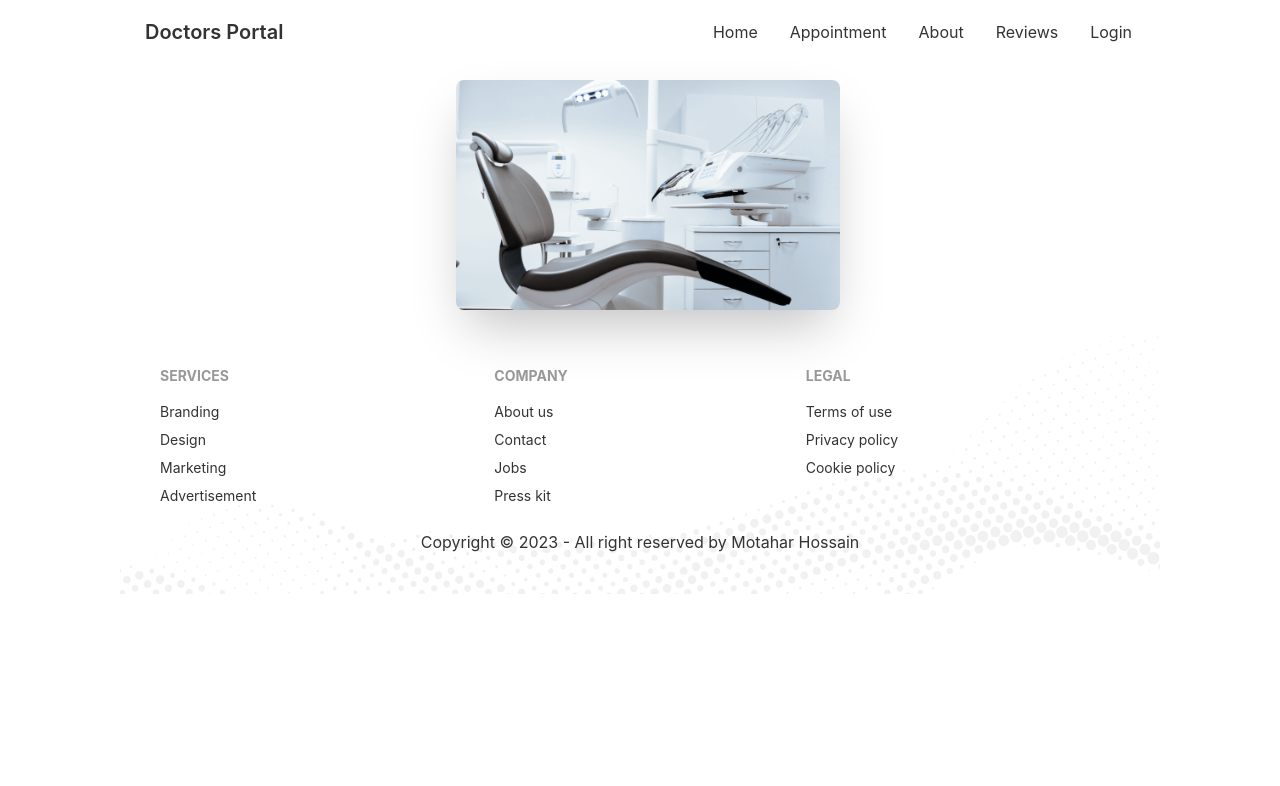
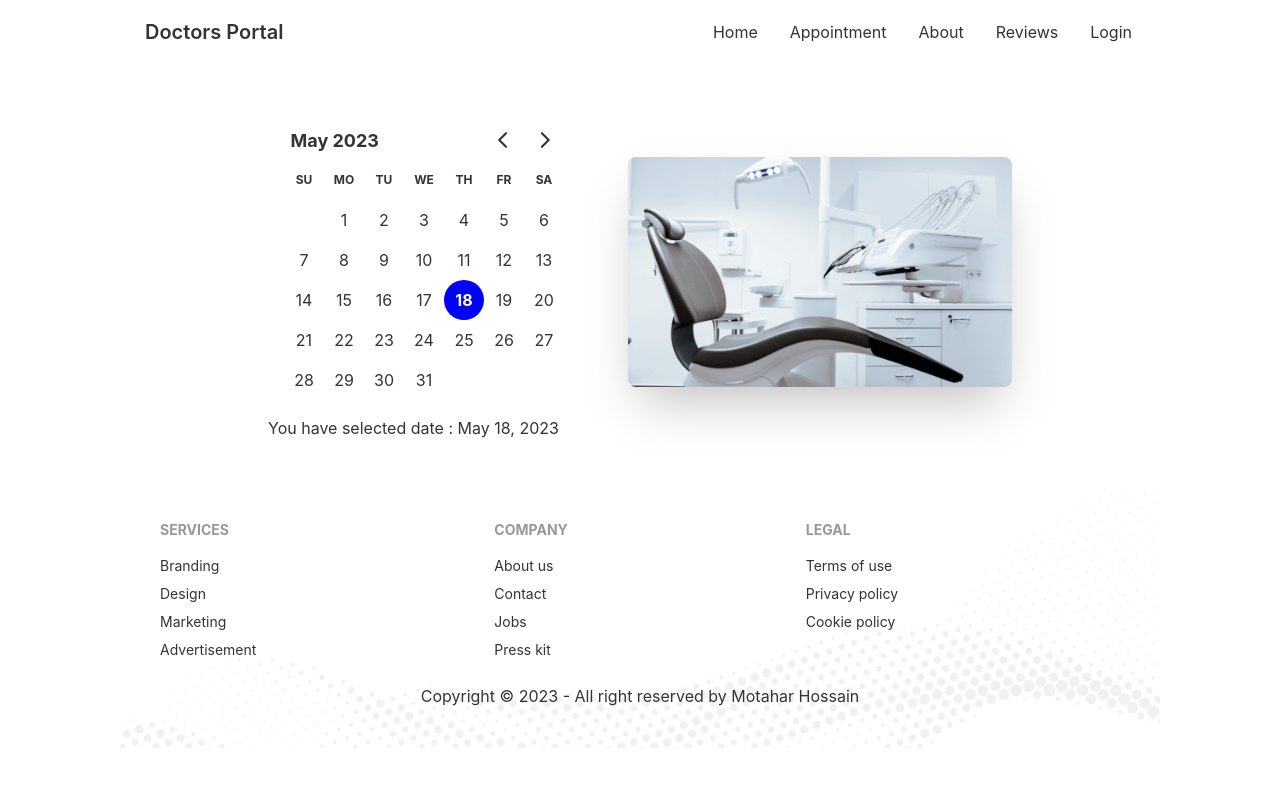
Before and after one commit to amotahar/doctors-client, a React (Create React App) app: page /appointment in a window 1280 px wide. Shown: the top 786 px of the page. Built offline with nearby package versions, Linux system fonts and the light colour scheme.

Commit message:
day-picker

```diff
--- a/package.json
+++ b/package.json
@@ -7,7 +7,9 @@
     "@testing-library/react": "^13.4.0",
     "@testing-library/user-event": "^13.5.0",
     "daisyui": "^2.51.6",
+    "date-fns": "^2.30.0",
     "react": "^18.2.0",
+    "react-day-picker": "^8.7.1",
     "react-dom": "^18.2.0",
     "react-router-dom": "^6.11.1",
     "react-scripts": "5.0.1",
--- a/src/Pages/Home/Appointment/AppointmentBanner/AppointmentBanner.js
+++ b/src/Pages/Home/Appointment/AppointmentBanner/AppointmentBanner.js
@@ -1,9 +1,12 @@
-import React from "react";
+import React, { useState } from "react";
 import chair from "../../../../assets/images/chair.png";
+import { DayPicker } from "react-day-picker";
+import { format } from "date-fns";
 
 const AppointmentBanner = () => {
+  const [selectedDate, setSelectedDate] = useState(new Date());
   return (
-    <header>
+    <header className="my-6">
       <div className="hero ">
         <div className="hero-content flex-col lg:flex-row-reverse">
           <img
@@ -11,7 +14,14 @@ const AppointmentBanner = () => {
             alt="chair dentist"
             className="max-w-sm rounded-lg shadow-2xl"
           />
-          <div></div>
+          <div className="mr-8">
+              <DayPicker
+              mode="single"
+              selected={selectedDate}
+              onSelect={setSelectedDate}
+              />
+              <p>You have selected date : {format(selectedDate, "PP")}</p>
+          </div>
         </div>
       </div>
     </header>
--- a/src/index.js
+++ b/src/index.js
@@ -3,6 +3,7 @@ import ReactDOM from 'react-dom/client';
 import './index.css';
 import App from './App';
 import reportWebVitals from './reportWebVitals';
+import 'react-day-picker/dist/style.css';
 
 const root = ReactDOM.createRoot(document.getElementById('root'));
 root.render(
```
Also changed, not shown: 1 other file (tests, documents, lock files or other folders).
